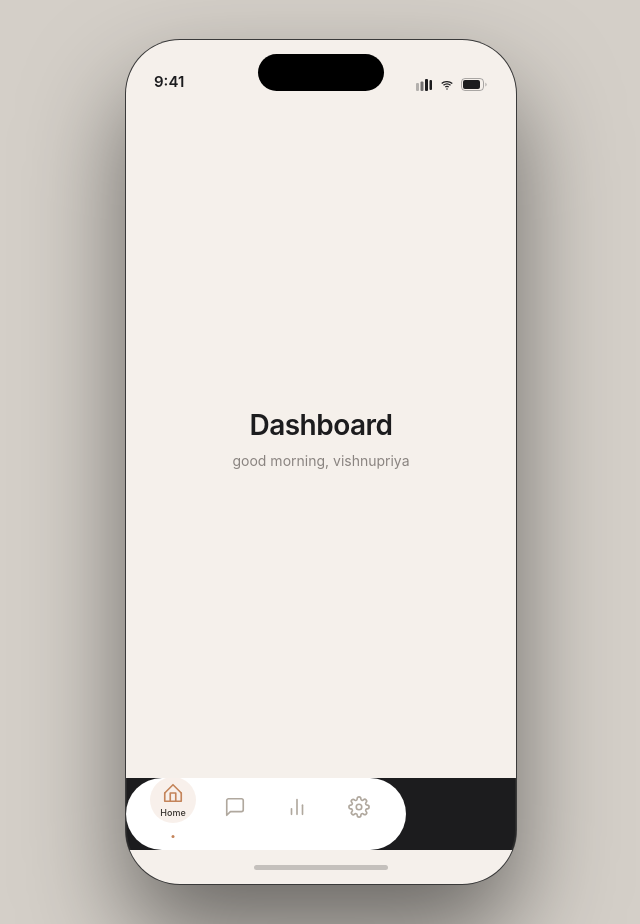
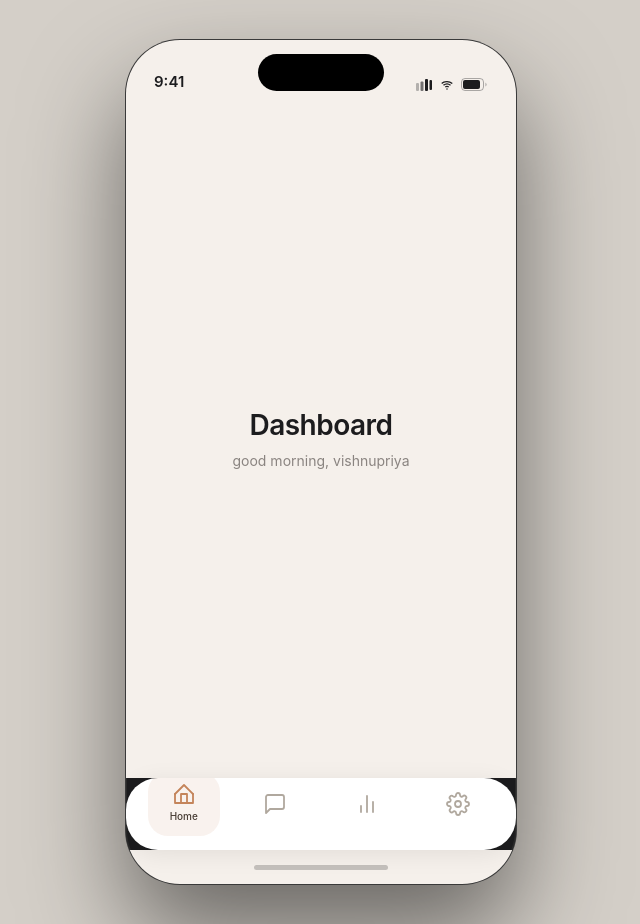
Before and after one commit to vishnupriya-shisode/ai-dashboard-nav, a React (Vite) app: page / in a window 1280 px wide. Shown: the whole page, without its empty margins (319-959 px from the left). Built offline with nearby package versions, Linux system fonts and the light colour scheme.

Commit message:
updated nav.css

```diff
--- a/src/components/NavBar.css
+++ b/src/components/NavBar.css
@@ -1,110 +1,114 @@
-/* ── outer pill wrapper ── */
+.navbar-wrapper {
+  width: 100%;
+  padding: 8px 20px 0;
+  display: flex;
+  flex-direction: column;
+  align-items: center;
+  gap: 0;
+}
+
 .navbar {
-  position: relative;
-  width: 280px;
+  width: 100%;
   height: 72px;
   background: #ffffff;
-  border-radius: 40px;
+  border-radius: 32px;
   display: flex;
   align-items: center;
-  justify-content: center;
+  justify-content: space-around;
+  padding: 0 8px;
+  position: relative;
   overflow: hidden;
+  box-shadow: 0 4px 24px rgba(0,0,0,0.08);
 }
 
-/* ── both states sit inside here ── */
-/* default nav and model select are stacked on top of each other */
-/* we show one and hide the other using opacity and pointer-events */
+/* both states stack inside */
 .nav-state {
   position: absolute;
   width: 100%;
   height: 100%;
   display: flex;
   align-items: center;
-  justify-content: center;
-  gap: 4px;
-  padding: 8px 12px;
-  transition: opacity 0.35s ease, transform 0.35s ease;
+  justify-content: space-around;
+  padding: 0 12px;
+  transition: opacity 0.3s ease, transform 0.3s ease;
 }
 
-/* ── default state - the normal nav icons ── */
 .nav-state.default {
   opacity: 1;
   transform: translateY(0);
   pointer-events: all;
 }
 
-/* when model select is showing - push default down and hide it */
 .nav-state.default.hidden {
   opacity: 0;
-  transform: translateY(10px);
+  transform: translateY(12px);
   pointer-events: none;
 }
 
-/* ── model select state ── */
 .nav-state.models {
   opacity: 0;
-  transform: translateY(-10px);
+  transform: translateY(-12px);
   pointer-events: none;
 }
 
-/* when model select is active - bring it in */
 .nav-state.models.visible {
   opacity: 1;
   transform: translateY(0);
   pointer-events: all;
 }
 
-/* ── each nav icon button ── */
+/* each nav button */
 .nav-item {
   display: flex;
   flex-direction: column;
   align-items: center;
   justify-content: center;
-  gap: 3px;
-  width: 58px;
-  height: 56px;
-  border-radius: 50%;
+  gap: 4px;
+  width: 72px;
+  height: 64px;
   border: none;
   background: transparent;
   cursor: pointer;
+  border-radius: 20px;
+  transition: transform 0.35s cubic-bezier(0.34, 1.56, 0.64, 1);
   position: relative;
-  transition: transform 0.35s cubic-bezier(0.34, 1.56, 0.64, 1);
+  flex-shrink: 0;
 }
 
-/* active nav item lifts up */
 .nav-item.active {
-  transform: translateY(-14px);
+  transform: translateY(-10px);
 }
 
-/* soft circle behind active icon */
 .nav-item.active::before {
   content: '';
   position: absolute;
-  width: 46px;
-  height: 46px;
-  border-radius: 50%;
-  background: var(--active-color, #c4845a);
-  opacity: 0.12;
-  z-index: 0;
+  inset: 0;
+  border-radius: 20px;
+  background: var(--active-color);
+  opacity: 0.1;
 }
 
-/* the svg icon */
 .nav-icon {
-  width: 22px;
-  height: 22px;
-  position: relative;
-  z-index: 1;
+  width: 24px;
+  height: 24px;
+  display: flex;
+  align-items: center;
+  justify-content: center;
+  flex-shrink: 0;
 }
 
-/* label under active icon */
+.nav-icon svg {
+  width: 24px;
+  height: 24px;
+}
+
 .nav-label {
-  font-size: 9px;
+  font-size: 10px;
   font-weight: 500;
   color: #b0a89e;
-  position: relative;
-  z-index: 1;
   opacity: 0;
-  transition: opacity 0.3s ease, color 0.3s ease;
+  transition: opacity 0.25s ease, color 0.25s ease;
+  white-space: nowrap;
 }
 
 .nav-item.active .nav-label {
@@ -112,76 +116,90 @@
   color: #3a3530;
 }
 
-/* tiny dot below navbar for active item */
-.nav-dot {
-  width: 3px;
-  height: 3px;
-  border-radius: 50%;
-  background: var(--active-color, #c4845a);
-  position: absolute;
-  bottom: -10px;
-  left: 50%;
-  transform: translateX(-50%);
-  opacity: 0;
-  transition: opacity 0.3s ease;
-}
-
-.nav-item.active .nav-dot {
-  opacity: 1;
-}
-
-/* ── model select buttons ── */
+/* model buttons */
 .model-item {
   display: flex;
   flex-direction: column;
   align-items: center;
-  gap: 4px;
-  width: 58px;
-  height: 56px;
+  justify-content: center;
+  gap: 5px;
+  width: 72px;
+  height: 64px;
   border: none;
   background: transparent;
   cursor: pointer;
-  border-radius: 12px;
-  transition: transform 0.25s cubic-bezier(0.34, 1.56, 0.64, 1),
+  border-radius: 16px;
+  transition: transform 0.3s cubic-bezier(0.34, 1.56, 0.64, 1),
               background 0.2s ease;
+  flex-shrink: 0;
 }
 
-/* slight lift on hover */
 .model-item:hover {
+  background: rgba(0,0,0,0.04);
   transform: translateY(-4px);
 }
 
-/* selected model lifts more */
 .model-item.selected {
   transform: translateY(-8px);
 }
 
-/* the colored circle for each model */
 .model-avatar {
-  width: 32px;
-  height: 32px;
-  border-radius: 50%;
+  width: 34px;
+  height: 34px;
+  border-radius: 10px;
   display: flex;
   align-items: center;
   justify-content: center;
-  font-size: 11px;
-  font-weight: 600;
-  transition: transform 0.2s ease, box-shadow 0.2s ease;
+  transition: box-shadow 0.25s ease;
+  font-size: 10px;
+  font-weight: 700;
 }
 
-/* ring around selected model */
 .model-item.selected .model-avatar {
-  box-shadow: 0 0 0 2px white, 0 0 0 3.5px var(--model-color);
+  box-shadow: 0 0 0 2.5px white,
+              0 0 0 4px var(--model-color);
 }
 
-/* model name label */
 .model-label {
   font-size: 9px;
   font-weight: 500;
   color: #b0a89e;
   transition: color 0.2s ease;
+  white-space: nowrap;
 }
 
 .model-item.selected .model-label {
   color: #3a3530;
+  font-weight: 600;
 }
+
+/* back button inside model state */
+.model-back {
+  display: flex;
+  flex-direction: column;
+  align-items: center;
+  justify-content: center;
+  gap: 5px;
+  width: 40px;
+  height: 64px;
+  border: none;
+  background: transparent;
+  cursor: pointer;
+  color: #b0a89e;
+  transition: color 0.2s ease;
+  flex-shrink: 0;
+}
+
+.model-back:hover {
+  color: #3a3530;
+}
+
+.model-back svg {
+  width: 18px;
+  height: 18px;
+}
+
+.model-back-label {
+  font-size: 9px;
+  font-weight: 500;
+}
```
